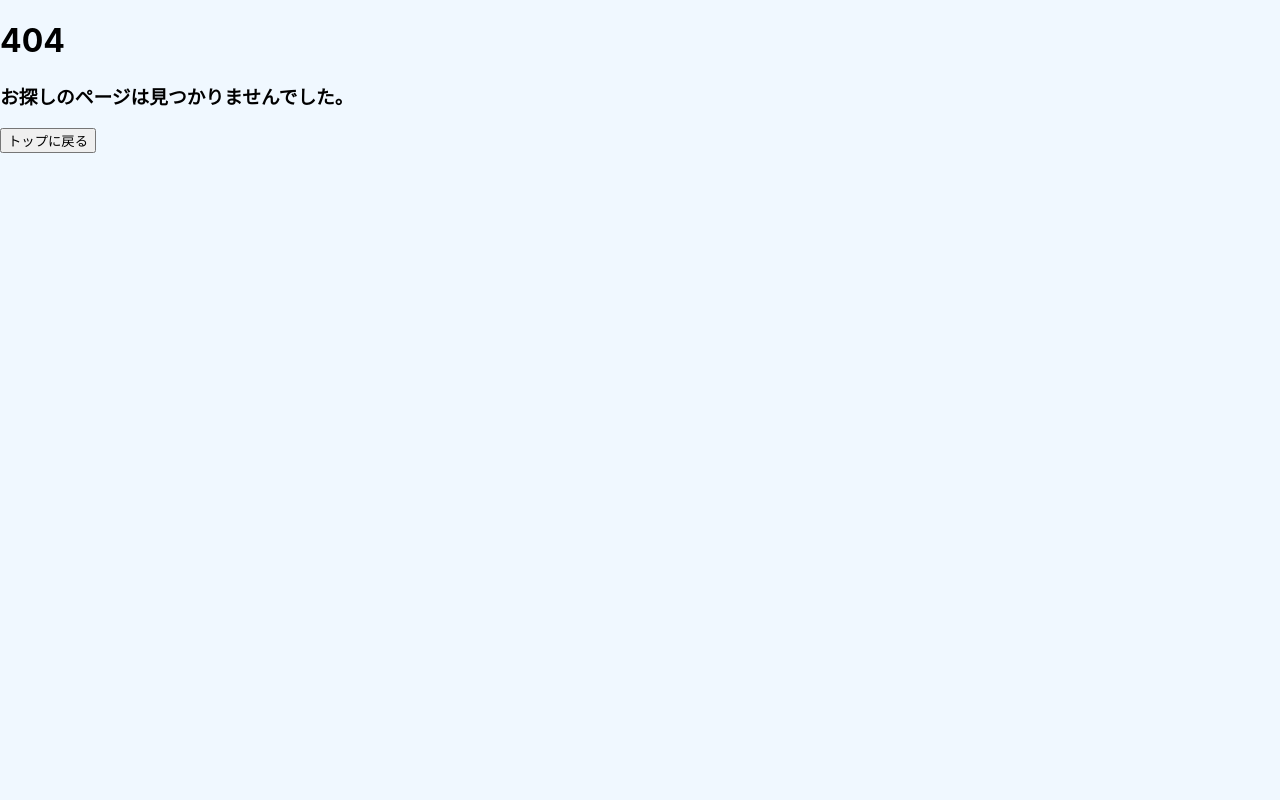
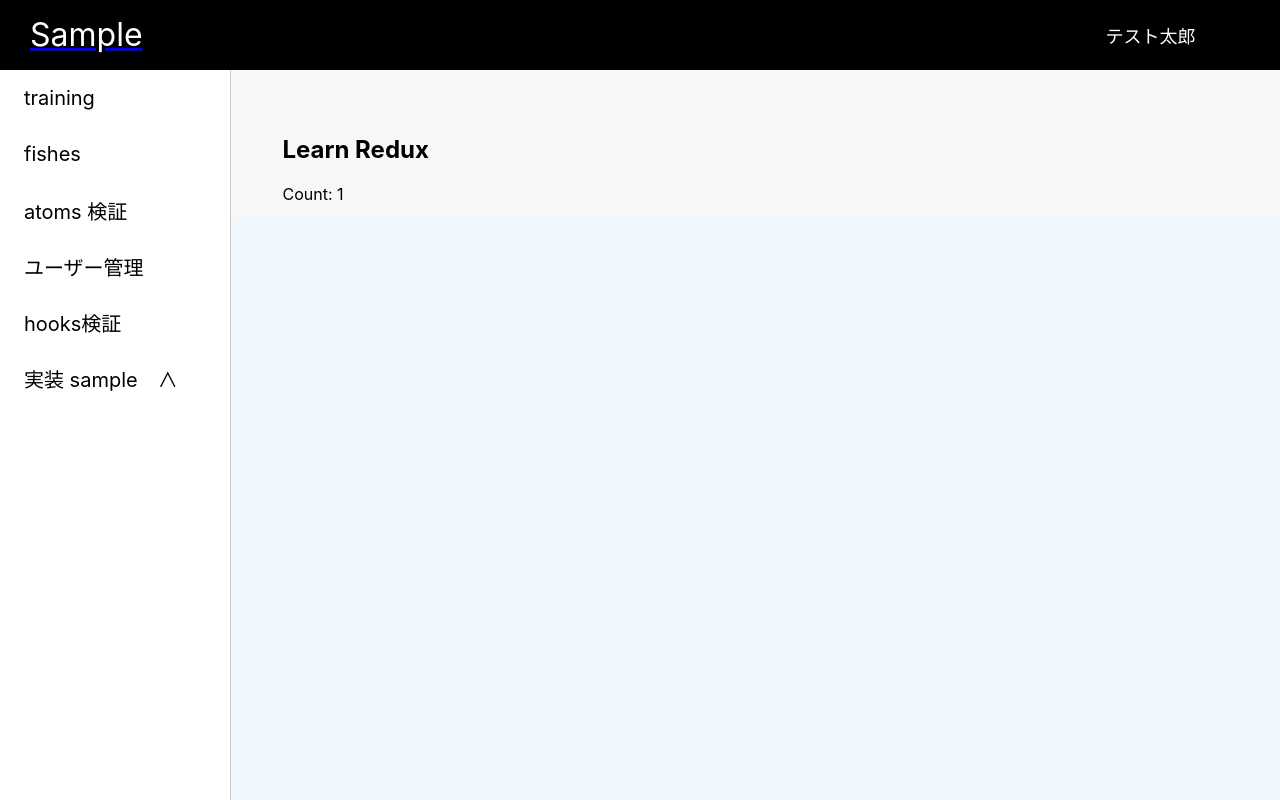
Before and after one commit to Snails8/react-module, a React (Create React App) app in the folder frontend/: page /redux in a window 1280 px wide. Before the commit this address had no page. Built offline with nearby package versions, Linux system fonts and the light colour scheme.

Commit message:
add: storeにアクセスできるpageの作成

```diff
--- a/frontend/src/RouterConfig.tsx
+++ b/frontend/src/RouterConfig.tsx
@@ -22,6 +22,7 @@ import { MemoPage } from "./pages/_Inspect/MemoPage/MemoPage";
 import { Dashboard } from "./pages/Dashboard/Dashboard";
 import { Inspect } from "./pages/_Inspect/Inspect";
 import { Sample } from "./pages/_Sample/Sample";
+import { ReduxPage } from "./pages/_Inspect/ReduxPage/ReduxPage";
 
 
 export const RouterConfig:React.VFC =() => {
@@ -54,6 +55,7 @@ export const RouterConfig:React.VFC =() => {
           <Route path="download-file" element={<DownloadCSVExcel />} />
           <Route path="inspects" element={<Inspect />} />
           <Route path="samples" element={<Sample />} />
+          <Route path="redux" element={<ReduxPage />} />
         </Routes>
       </BrowserRouter>
     </>
--- a/frontend/src/index.tsx
+++ b/frontend/src/index.tsx
@@ -3,13 +3,17 @@ import ReactDOM from 'react-dom/client';
 import './index.css';
 import App from './App';
 import reportWebVitals from './reportWebVitals';
+import { Provider } from "react-redux";
+import store from "./store/index";
 
 const root = ReactDOM.createRoot(
   document.getElementById('root') as HTMLElement
 );
 root.render(
   <React.StrictMode>
-    <App />
+    <Provider store={store}>
+      <App />
+    </Provider>
   </React.StrictMode>
 );
 
--- a/frontend/src/pages/_Inspect/Inspect.tsx
+++ b/frontend/src/pages/_Inspect/Inspect.tsx
@@ -1,3 +1,4 @@
+import { Link } from "react-router-dom";
 import { Layout } from "../../components/templates/_Layout/Layout";
 
 /**
@@ -8,6 +9,12 @@ export const Inspect = () => {
   return (
     <Layout isContainerDesign={true}>
       route管理が二重になるのはめんどい。sidebar うまいこと利用したい
+
+      <ul>
+        <li><Link to={"/redux"}>Redux検証</Link></li>
+        <li>aa</li>
+        <li>aa</li>
+      </ul>
     </Layout>
   );
 };
--- /dev/null
+++ b/frontend/src/pages/_Inspect/ReduxPage/ReduxPage.tsx
@@ -0,0 +1,13 @@
+import { Layout } from "../../../components/templates/_Layout/Layout";
+import store from "../../../store";
+
+export const ReduxPage = () => {
+  return (
+    <Layout isContainerDesign={true}>
+      <div>
+        <h2>Learn Redux</h2>
+        <p>Count: {store.getState().count}</p>
+      </div>
+    </Layout>
+  );
+};
```
